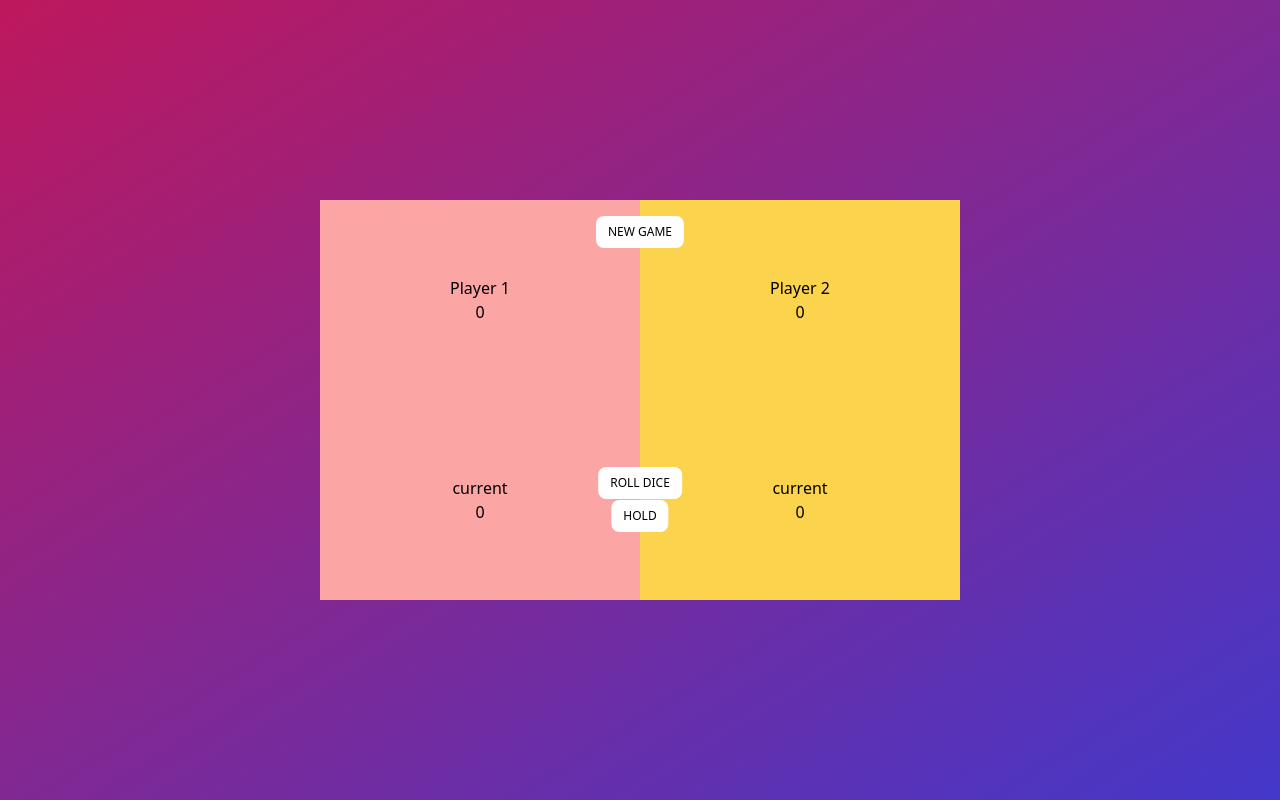
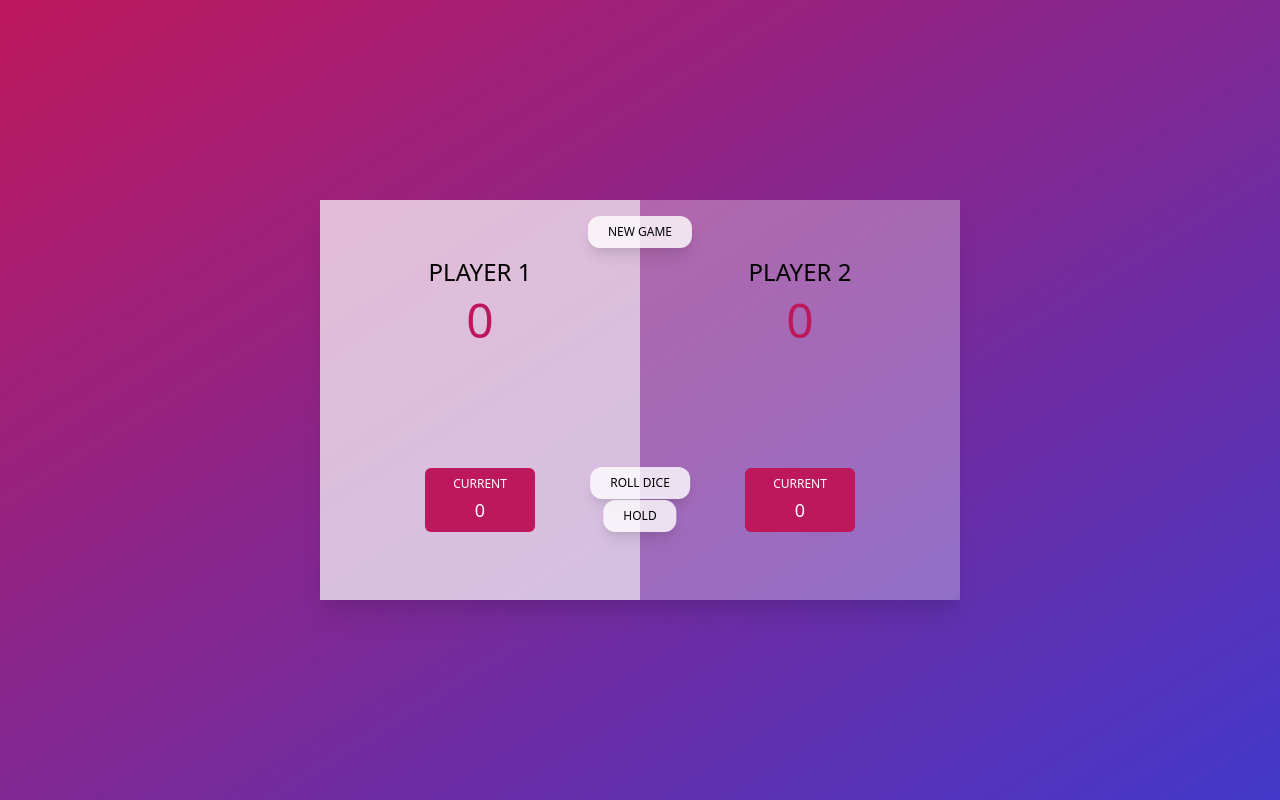
Before and after one commit to TannyWeb/pig-game, a website built with webpack: page src/html/index.html in a window 1280 px wide. Built offline with nearby package versions, Linux system fonts and the light colour scheme.

Commit message:
cahnged bg opacity and desktop pretty much done

```diff
--- a/src/html/index.html
+++ b/src/html/index.html
@@ -13,38 +13,42 @@
 
 
   <div
-    class="wrapper bg-green-400 w-2/4 absolute left-2/4 top-2/4 transform -translate-x-2/4 -translate-y-2/4 flex h-2/4">
+    class="wrapper w-2/4 absolute left-2/4 top-2/4 transform -translate-x-2/4 -translate-y-2/4 flex h-2/4 rounded-lg shadow-xl">
     <div
-      class="newGame absolute left-2/4 transform -translate-x-2/4 bg-white top-4 rounded-lg py-2 px-3 uppercase text-xs">
+      class="newGame absolute left-2/4 transform -translate-x-2/4 bg-white bg-opacity-80 cursor-pointer shadow-lg top-4 rounded-xl py-2 px-5 uppercase text-xs">
       new game</div>
     <div
-      class="rollDice absolute left-2/4 transform -translate-x-2/4 bg-white top-2/3 rounded-lg py-2 px-3 uppercase text-xs">
+      class="rollDice absolute left-2/4 transform -translate-x-2/4 bg-white  bg-opacity-80 cursor-pointer shadow-lg top-2/3 rounded-xl py-2 px-5 uppercase text-xs">
       roll dice</div>
     <div
-      class="hold absolute left-2/4 transform -translate-x-2/4 bg-white top-3/4 rounded-lg py-2 px-3 uppercase text-xs">
+      class="hold absolute left-2/4 transform -translate-x-2/4 bg-white bg-opacity-80 cursor-pointer shadow-lg top-3/4 rounded-xl py-2 px-5 uppercase text-xs">
       hold</div>
 
-    <div class="left w-2/4 bg-red-300 flex flex-col justify-center items-center ">
+    <div class="left w-2/4 bg-white bg-opacity-70 flex flex-col justify-center items-center">
       <div class="player1 flex-1 w-full flex justify-center items-center flex-col">
-        <h2>Player 1</h2>
-        <div class="score">0</div>
+        <h2 class="uppercase text-2xl mb-2">Player 1</h2>
+        <div class="score text-pink-700 text-5xl">0</div>
       </div>
 
       <div class="currentScore flex-1 w-full flex justify-center items-center flex-col">
-        <h4>current</h4>
-        <div class="score ">0</div>
+        <div class="bg-pink-700 flex flex-col items-center text-white rounded-md py-2 px-7">
+          <h4 class="uppercase text-xs mb-1">current</h4>
+          <div class="score text-lg ">0</div>
+        </div>
       </div>
     </div>
 
-    <div class="right w-2/4 bg-yellow-300  flex flex-col justify-center items-center">
+    <div class="right w-2/4 bg-white bg-opacity-30  flex flex-col justify-center items-center">
       <div class="player2 flex-1 w-full flex justify-center items-center flex-col">
-        <h2>Player 2</h2>
-        <div class="score">0</div>
+        <h2 class="uppercase text-2xl mb-2">Player 2</h2>
+        <div class="score text-pink-700 text-5xl">0</div>
       </div>
 
       <div class="currentScore flex-1 w-full flex justify-center items-center flex-col">
-        <h4>current</h4>
-        <div class="score">0</div>
+        <div class="bg-pink-700 flex flex-col items-center text-white rounded-md py-2 px-7">
+          <h4 class="uppercase text-xs mb-1">current</h4>
+          <div class="score text-lg">0</div>
+        </div>
       </div>
     </div>
   </div>
```
